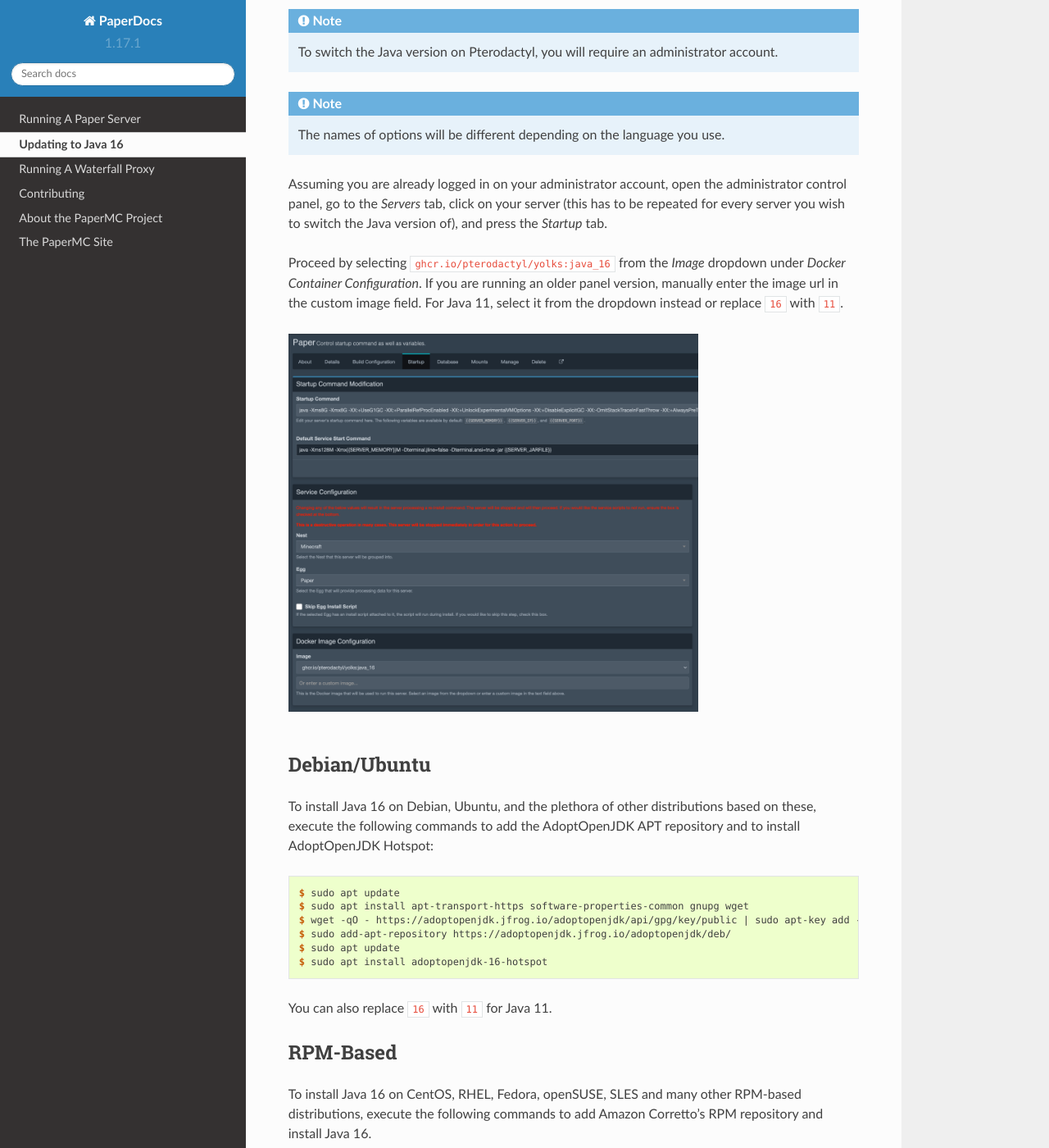
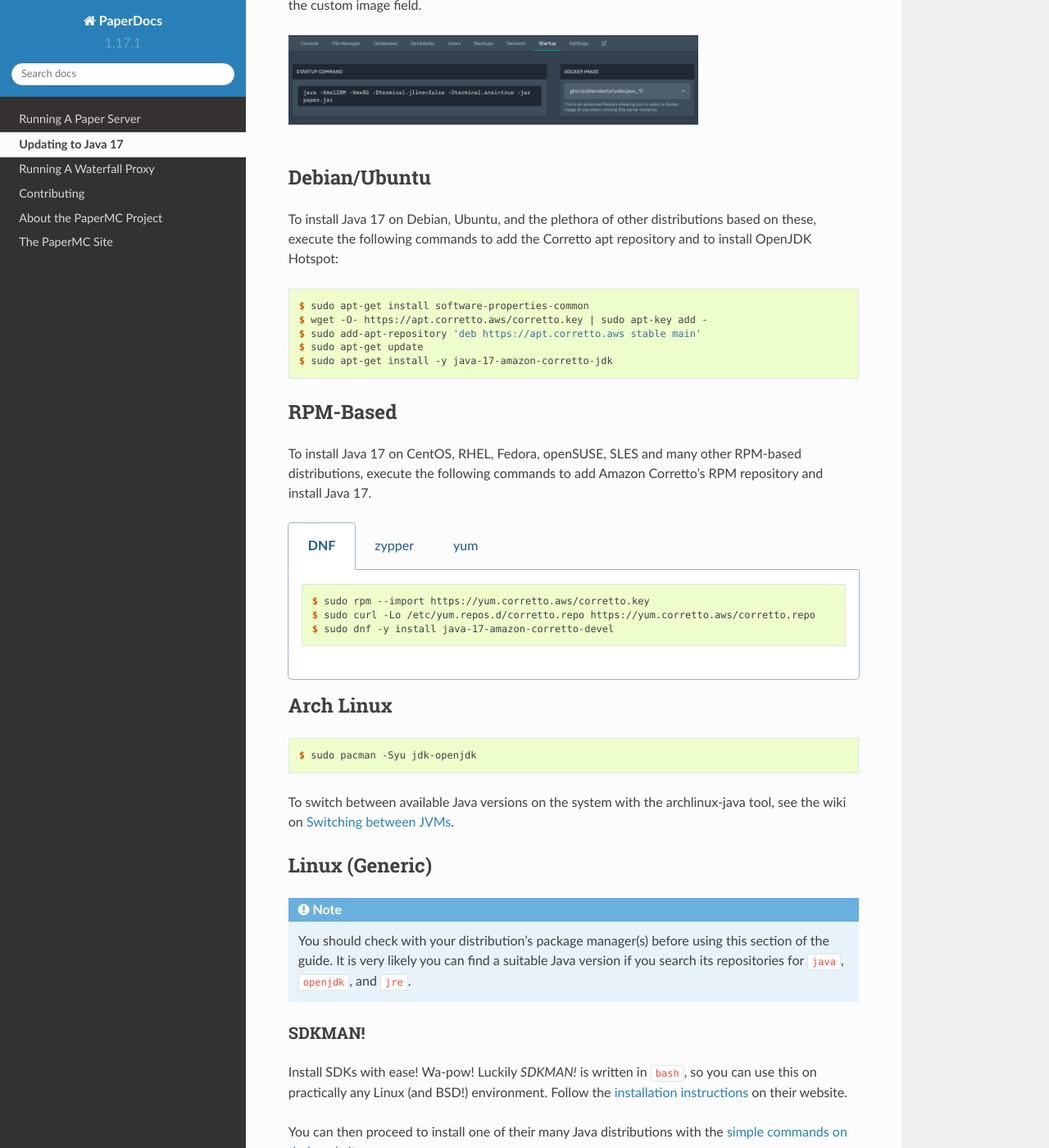
Before and after one commit to PaperMC/PaperDocs, a Sphinx documentation site: the page built from source/java-update/index.rst, in a window 1280 px wide and 1400 px high, scrolled down 5831 px. Shown: the whole window at 82% size. Built offline with Sphinx 7.4.7 and the Read the Docs theme 2.0.0, drawn with Linux system fonts in a browser that asks for light colours; some of the changed text lies outside the part shown.

Commit message:
Update Java guide to Java 17 (#126)
* docs: Update Java guide to Java 17

* Address suggestions

```diff
--- a/source/java-update/index.rst
+++ b/source/java-update/index.rst
@@ -1,17 +1,19 @@
 ===================
-Updating to Java 16
+Updating to Java 17
 ===================
 
-As of Minecraft 1.17, Paper will only support Java 16 and above. This is in line
-with our new policy of only supporting the last two long-term-support (LTS)
-versions of the Java runtime. Although Minecraft 1.17 requires a Java version
-that is too new for any LTS, we will maintain our policy as far as possible. We
-will only support Java 16 and above because of Mojang Studios deciding to bump
-their own Java requirement with 1.17.
+Paper will only support Java 17 and above because of Mojang Studios deciding
+to bump their own Java requirement with 1.18.
 
 If you're a developer or want to be on the safe side, pick the JDK options in
 the guides instead of a generic JRE. The JDK contains the JRE, in addition to
 development material (sources, documentation, a reference compiler, and more).
+
+The RPM, Ubuntu/Debian and Windows instructions below use Amazon Corretto
+as OpenJDK vendor.
+It's worth to note that Corretto is not the only OpenJDK vendor to choose from,
+you are free to use a different one like `Azul Zulu <https://www.azul.com/>`_ or
+`Microsoft <https://www.microsoft.com/openjdk>`_.
 
 To update, please find the appropriate header for you in the table of contents.
 
@@ -42,28 +44,21 @@
 Apex Hosting
 ~~~~~~~~~~~~
 
-Apex Hosting is already on Java 16 for both Paper and Waterfall. You don't need
-to do anything to update.
+Apex Hosting chooses the correct Java version for both Paper and Waterfall
+per default. You don't need to do anything to update.
 
 Aternos
 ~~~~~~~
 
-If you run Paper, you should have Java 16 selected automatically. If you run
-Minecraft 1.16 or earlier, you can change this in the server configuration panel
-on their website to Java 8, 11, or 16:
-
-.. image:: java-update-assets/aternos-environment.png
+If you run Paper, you have the correct Java version set automatically.
 
 |br|
 
 Bloom.Host
 ~~~~~~~~~~
 
-You can select Java 16 from the server configuration panel by selecting the
-Java version option ending in ``openjdk-16``:
-
-.. image:: java-update-assets/bloomhost-java-version.jpg
-  :width: 500
+Bloom.Host selects the correct Java version per default.
+You don't need to do anything to update.
 
 |br|
 
@@ -76,8 +71,8 @@
 DedicatedMC
 ~~~~~~~~~~~
 
-When loading Minecraft 1.17, the server will automatically be set to Java 16,
-and you don't need to do anything whatsoever. If you wish to test Java 16 before
+When loading Minecraft 1.18, the server will automatically be set to Java 17,
+and you don't need to do anything whatsoever. If you wish to test Java 17 before
 updating, you can set this yourself in the *Startup Settings* panel:
 
 .. image:: java-update-assets/dedicatedmc-java-version.png
@@ -119,7 +114,9 @@
 Nitrado
 ~~~~~~~
 
-If you create a 1.17 server the Java version will be set to Java 16 out of the box. However if it doesn't (because e.g. you upgraded the server manually) you can set the Java version under "General" -> "Java"
+If you create a 1.17 server the Java version will be set to Java 16 out
+of the box. However if it doesn't (because e.g. you upgraded the server manually)
+you can set the Java version under "General" -> "Java".
 
 .. image:: java-update-assets/nitrado-settings-panel.png
 
@@ -152,9 +149,9 @@
 Server.pro
 ~~~~~~~~~~
 
-Creating a server on 1.17 automatically selects Java 16.
+Creating a server on 1.18 automatically selects Java 17.
 To manually set the Java version, navigate to the control panel,
-select ``Advanced Settings`` and select ``Java 16 - HotSpot``
+select ``Advanced Settings`` and select ``Java 17 - HotSpot``
 on the dropdown menu. Save the changes by clicking ``Save Changes``
 at the bottom of the page.
 
@@ -172,7 +169,7 @@
 ~~~~~~~~~~
 
 WinterNode's Help Center has an helpful article `Java Version Selector
-<https://www.notion.so/MC-1-17-Java-Version-Selection-c0ab39f51ab147de9b1125418e001fab>`_
+<hhttps://help.winternode.com/Java-Version-Selection-c0ab39f51ab147de9b1125418e001fab>`_
 showing how to change the Java version, along with recommendations per Minecraft
 version. If you do nothing, it will automatically select the version that fits
 best for your server.
@@ -194,9 +192,9 @@
 (this has to be repeated for every server you wish to switch the Java version
 of), and press the *Startup* tab.
 
-Proceed by selecting ``ghcr.io/pterodactyl/yolks:java_16`` from the *Image* dropdown under *Docker Container Configuration*.
+Proceed by selecting ``ghcr.io/pterodactyl/yolks:java_17`` from the *Image*
+dropdown under *Docker Container Configuration*.
 If you are running an older panel version, manually enter the image url in the custom image field.
-For Java 11, select it from the dropdown instead or replace ``16`` with ``11``.
 
 .. image:: java-update-assets/pterodactyl-startup-tab.png
   :width: 500
@@ -206,26 +204,24 @@
 Debian/Ubuntu
 =============
 
-To install Java 16 on Debian, Ubuntu, and the plethora of other distributions
-based on these, execute the following commands to add the AdoptOpenJDK APT repository and to install AdoptOpenJDK Hotspot:
+To install Java 17 on Debian, Ubuntu, and the plethora of other distributions
+based on these, execute the following commands to add the Corretto apt
+repository and to install OpenJDK Hotspot:
 
 .. code-block:: console
 
-    $ sudo apt update
-    $ sudo apt install apt-transport-https software-properties-common gnupg wget
-    $ wget -qO - https://adoptopenjdk.jfrog.io/adoptopenjdk/api/gpg/key/public | sudo apt-key add -
-    $ sudo add-apt-repository https://adoptopenjdk.jfrog.io/adoptopenjdk/deb/
-    $ sudo apt update
-    $ sudo apt install adoptopenjdk-16-hotspot
-
-You can also replace ``16`` with ``11`` for Java 11.
+    $ sudo apt-get install software-properties-common
+    $ wget -O- https://apt.corretto.aws/corretto.key | sudo apt-key add -
+    $ sudo add-apt-repository 'deb https://apt.corretto.aws stable main'
+    $ sudo apt-get update
+    $ sudo apt-get install -y java-17-amazon-corretto-jdk
 
 RPM-Based
 =========
 
-To install Java 16 on CentOS, RHEL, Fedora, openSUSE, SLES and many other RPM-based
+To install Java 17 on CentOS, RHEL, Fedora, openSUSE, SLES and many other RPM-based
 distributions, execute the following commands to add Amazon Corretto's
-RPM repository and install Java 16.
+RPM repository and install Java 17.
 
 .. tabs::
 
@@ -235,14 +231,15 @@
 
       $ sudo rpm --import https://yum.corretto.aws/corretto.key
       $ sudo curl -Lo /etc/yum.repos.d/corretto.repo https://yum.corretto.aws/corretto.repo
-      $ sudo dnf -y install java-16-amazon-corretto-devel
+      $ sudo dnf -y install java-17-amazon-corretto-devel
 
   .. tab:: zypper
 
     .. code-block:: console
 
       $ sudo zypper addrepo https://yum.corretto.aws/corretto.repo
-      $ sudo zypper install java-16-amazon-corretto-devel
+      $ sudo zypper refresh
+      $ sudo zypper install java-17-amazon-corretto-devel
 
   .. tab:: yum
 
@@ -250,19 +247,14 @@
 
       $ sudo rpm --import https://yum.corretto.aws/corretto.key
       $ sudo curl -Lo /etc/yum.repos.d/corretto.repo https://yum.corretto.aws/corretto.repo
-      $ sudo yum -y install java-16-amazon-corretto-devel
+      $ sudo yum -y install java-17-amazon-corretto-devel
 
 Arch Linux
 ==========
 
-.. i use arch, btw
-
-To install Java 16 on Arch Linux, you will need to install the ``jre-openjdk``
-package.
-
 .. code-block:: console
 
-   $ sudo pacman -Syu jre-openjdk
+   $ sudo pacman -Syu jdk-openjdk
 
 To switch between available Java versions on the system with the archlinux-java
 tool, see the wiki on `Switching between JVMs <https://wiki.archlinux.org/title/Java#Switching_between_JVM>`_.
@@ -302,7 +294,7 @@
     You are going to require the ``tar`` and ``sha256sum`` tools to do this install.
 
 First, select an appropriate ``tar.gz`` file from `Adoptium's website
-<https://adoptium.net/releases.html?variant=openjdk16&jvmVariant=hotspot>`_,
+<https://adoptium.net/releases.html?variant=openjdk17&jvmVariant=hotspot>`_,
 and copy the download URL.
 
 Next, figure out which directory you want to install Java to; this is commonly a
@@ -320,17 +312,17 @@
 If they are not the same, delete the files and re-download them.
 
 Next up, extract the file with: ``tar xzf "the downloaded file path goes
-here"``. There should now be a directory named something like ``jdk-16.0.1+1/``.
+here"``. There should now be a directory named something like ``jdk-17.0.1+12/``.
 You can safely delete the ``tar.gz`` file if this is the case.
 
 Now you should add an environment variable called ``JAVA_HOME`` pointing to the
-directory you created (e.g. ``/usr/lib/jvm/jdk-16.0.1+1``; note there is no
+directory you created (e.g. ``/usr/lib/jvm/jdk-17.0.1+12``; note there is no
 trailing slash here):
 
 .. code-block:: console
 
     # cat <<EOF | tee /etc/profile.d/java.sh
-    export JAVA_HOME=/usr/lib/jvm/jdk-16.0.1+1
+    export JAVA_HOME=/usr/lib/jvm/jdk-17.0.1+12
     export PATH=$JAVA_HOME/bin:"$PATH"
     EOF
     # chmod +x /etc/profile.d/java.sh
@@ -346,12 +338,12 @@
 of a shell, so you can just re-open the shell. Alternatively, run ``source
 /etc/profile.d/java.sh``.
 
-Windows 10
-==========
+Windows 10 & 11
+===============
 
-If you're on Windows 10, you will want Adoptium's JRE. You can find the
+If you're on Windows 10 or 11, you can download Corretto's JDK. You can find the
 ``msi`` file you should install on `their website
-<https://adoptium.net/archive.html?variant=openjdk16&jvmVariant=hotspot>`_.
+<https://corretto.aws/downloads/latest/amazon-corretto-17-x64-windows-jdk.msi>`_.
 
 Remember to reboot your computer after installing.
 
@@ -363,12 +355,13 @@
 
 .. code-block::
 
-    openjdk version "16.0.1" 2021-04-20
-    OpenJDK Runtime Environment Temurin-16.0.2+7 (build 16.0.2+7)
-    OpenJDK 64-Bit Server VM Temurin-16.0.2+7 (build 16.0.2+7, mixed mode, sharing)
+    openjdk version "17" 2021-09-14 LTS
+    OpenJDK Runtime Environment Corretto-17.0.0.35.1 (build 17+35-LTS)
+    OpenJDK 64-Bit Server VM Corretto-17.0.0.35.1 (build 17+35-LTS, mixed mode, sharing)
 
-It is the ``version "16.0.1"`` part that is important -- if the first number is
-not ``16``, you need to modify your ``PATH``.
+It is the ``version "17.0.1"`` part that is important -- if the first number is
+not ``17``, you need to modify your ``PATH``. Corretto's installer will set this
+automatically, no interaction needed.
 
 Modifying your ``PATH``
 ~~~~~~~~~~~~~~~~~~~~~~~
@@ -392,7 +385,7 @@
 if the variable is not present, create a new variable with ``New...`` in the
 *lower* half of the window, and name it ``JAVA_HOME``. You now want to ``Browse
 Directory...`` and find the Java directory under ``C:\Program
-Files\Eclipse Foundation`` in the Windows Explorer window:
+Files\Amazon Corretto`` in the Windows Explorer window:
 
 .. image:: java-update-assets/windows-browse-directory.png
 
@@ -422,7 +415,7 @@
 
 .. code-block:: console
 
-    $ brew install --cask temurin
+    $ brew install openjdk
 
 If you used AdoptOpenJDK previously, uninstall and untap it.
 
```
Also changed, not shown: other parts of source/java-update/index.rst (+4 -3 lines), source/java-update/java-update-assets/aternos-environment.png (deleted), source/java-update/java-update-assets/bloomhost-java-version.jpg (deleted), source/java-update/java-update-assets/pterodactyl-startup-tab.png, source/java-update/java-update-assets/serverpro-java-version-dropdown.png.
